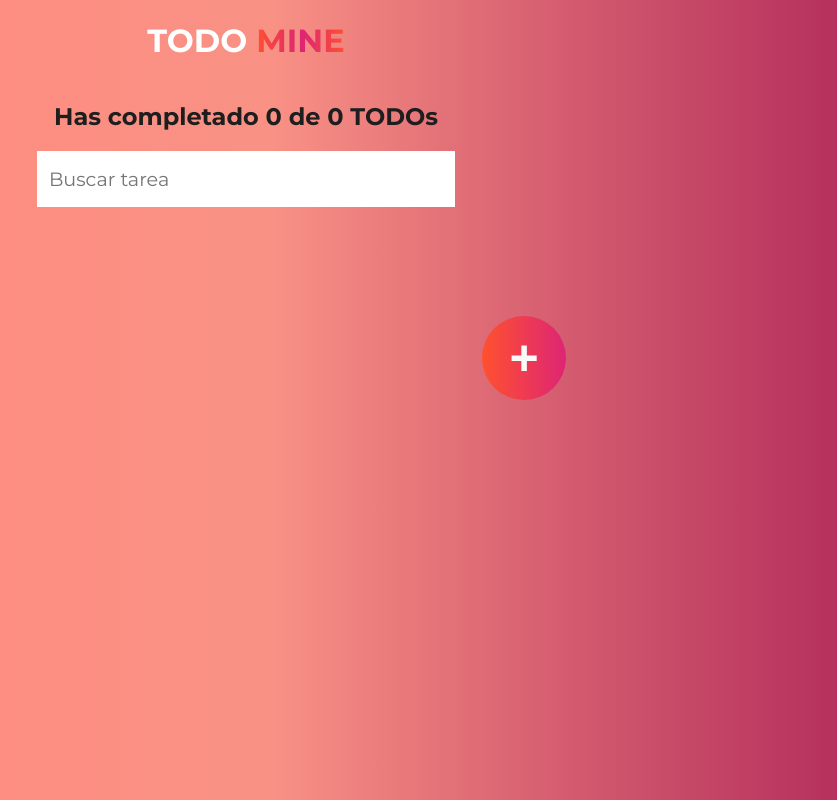
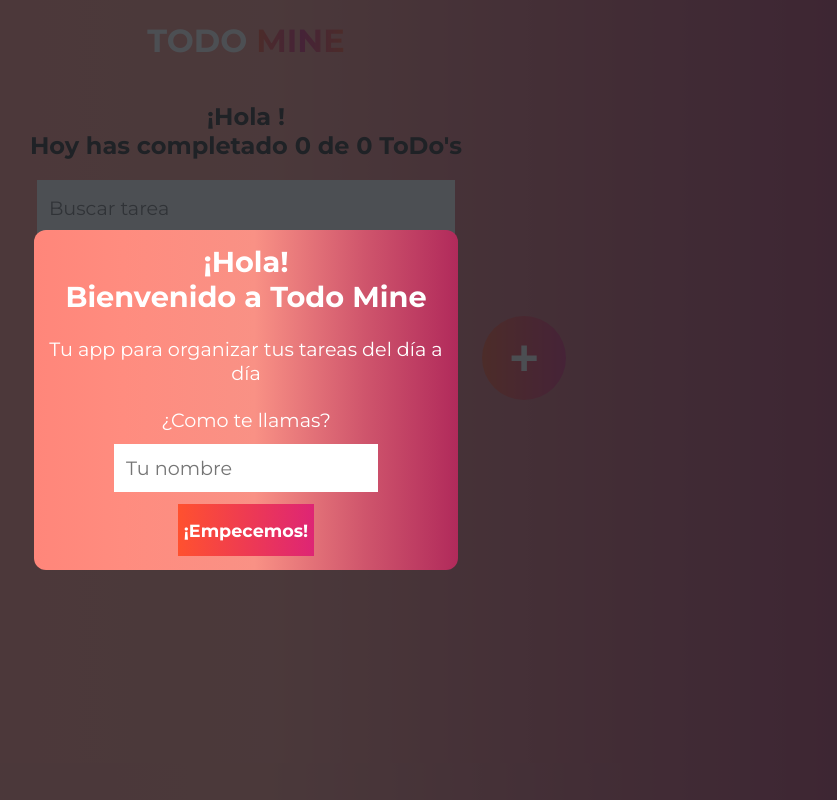
Before and after one commit to MauroBrandan/TodoMine, a React (Create React App) app: page / in a window 1280 px wide. Shown: the whole page, without its empty margins (394-1231 px from the left). Built offline with nearby package versions, Linux system fonts and the light colour scheme.

Commit message:
Implementacion de nombre de usuario

```diff
--- a/src/components/AppIU.js
+++ b/src/components/AppIU.js
@@ -7,10 +7,11 @@ import TodoItem from './TodoItem'
 import CreateTodoButton from './CreateTodoButton'
 import Modal from './Modal'
 import TodoForm from './TodoForm'
+import UserForm from './UserForm'
 import { TodoContext } from '../contexts/TodoContext'
 
 function AppIU() {
-	const { searchedTodos, completeTodo, deleteTodo, openModal } =
+	const { searchedTodos, completeTodo, deleteTodo, openModal, user } =
 		React.useContext(TodoContext)
 
 	return (
@@ -31,13 +32,19 @@ function AppIU() {
 				))}
 			</TodoList>
 
-			{openModal && (
+			<CreateTodoButton />
+
+			{!user && openModal && (
+				<Modal>
+					<UserForm />
+				</Modal>
+			)}
+
+			{user && openModal && (
 				<Modal>
 					<TodoForm />
 				</Modal>
 			)}
-
-			<CreateTodoButton />
 		</>
 	)
 }
--- a/src/components/Counter.jsx
+++ b/src/components/Counter.jsx
@@ -4,11 +4,12 @@ import { TodoContext } from '../contexts/TodoContext'
 import './styles/Counter.css'
 
 function Counter() {
-	const { totalTodos, completedTodos } = React.useContext(TodoContext)
+	const { totalTodos, completedTodos, user } = React.useContext(TodoContext)
 
 	return (
 		<h2 className='Counter'>
-			Has completado {completedTodos} de {totalTodos} TODOs
+			¡Hola {user}! <br />
+			Hoy has completado {completedTodos} de {totalTodos} ToDo's
 		</h2>
 	)
 }
--- /dev/null
+++ b/src/components/UserForm.jsx
@@ -0,0 +1,44 @@
+import React, { useState, useContext } from 'react'
+import { TodoContext } from '../contexts/TodoContext'
+
+import './styles/UserForm.css'
+
+function UserForm() {
+	const { setOpenModal, addUser } = useContext(TodoContext)
+	const [userValue, setUserValue] = useState('')
+
+	const onChangeInputValue = (event) => {
+		setUserValue(event.target.value)
+	}
+
+	const onSubmitUser = (event) => {
+		event.preventDefault()
+		console.log(`Hola ${userValue}`)
+		if (userValue.length > 0) {
+			addUser(userValue)
+			setOpenModal(false)
+		}
+	}
+
+	return (
+		<form className='UserForm' onSubmit={onSubmitUser}>
+			<h2>
+				¡Hola! <br /> Bienvenido a Todo Mine
+			</h2>
+			<p>Tu app para organizar tus tareas del día a día</p>
+			<label>¿Como te llamas?</label>
+			<input
+				type='text'
+				placeholder='Tu nombre'
+				maxLength='13'
+				value={userValue}
+				onChange={onChangeInputValue}
+			/>
+			<button className='UserForm__button' type='submit'>
+				¡Empecemos!
+			</button>
+		</form>
+	)
+}
+
+export default UserForm
--- /dev/null
+++ b/src/components/styles/UserForm.css
@@ -0,0 +1,65 @@
+.UserForm {
+	display: flex;
+	flex-direction: column;
+	justify-content: space-around;
+	align-items: center;
+	width: 80%;
+	min-width: 300px;
+	max-width: 400px;
+	height: 316px;
+	padding: 12px;
+	font-size: 1.2rem;
+	text-align: center;
+	border-radius: 12px;
+	background-image: linear-gradient(
+		to right,
+		#ff8177 0%,
+		#ff867a 0%,
+		#ff8c7f 21%,
+		#f99185 52%,
+		#cf556c 78%,
+		#b12a5b 100%
+	);
+}
+
+.UserForm h2 {
+	margin: 0;
+}
+
+.UserForm p {
+	text-align: center;
+	font-size: 1.2rem;
+}
+
+.UserForm label {
+	margin-bottom: 8px;
+	font-size: 1.2rem;
+}
+
+.UserForm input {
+	width: 60%;
+	height: 24px;
+	margin-bottom: 8px;
+	padding: 12px;
+	font-family: 'Montserrat', Arial, Helvetica, sans-serif;
+	font-size: 1.2rem;
+	border: none;
+	outline: none;
+}
+
+.UserForm__button {
+	width: max-content;
+	height: 52px;
+	font-family: 'Montserrat', Arial, Helvetica, sans-serif;
+	font-size: 1.1rem;
+	font-weight: bold;
+	color: white;
+	border: none;
+	cursor: pointer;
+	background-image: linear-gradient(to right, #ff512f 0%, #dd2476 51%, #ff512f 100%);
+	background-size: 200% auto;
+}
+
+.UserForm__button:hover {
+	background-position: right center;
+}
--- a/src/contexts/TodoContext.js
+++ b/src/contexts/TodoContext.js
@@ -1,10 +1,11 @@
-import React, { useState } from 'react'
+import React, { useState, useEffect } from 'react'
 import useLocalStorage from '../hooks/useLocalStorage'
 
 const TodoContext = React.createContext()
 
 function TodoProvider(props) {
 	const [todos, setTodos] = useLocalStorage('TODOS_V1', [])
+	const [user, setUser] = useLocalStorage('USER_V1', '')
 	const [searchValue, setSearchValue] = useState('')
 	const [openModal, setOpenModal] = useState(false)
 
@@ -41,6 +42,12 @@ function TodoProvider(props) {
 		setTodos(newTodos)
 	}
 
+	useEffect(() => !user && setOpenModal(true), [])
+
+	const addUser = (user) => {
+		setUser(user)
+	}
+
 	return (
 		<TodoContext.Provider
 			value={{
@@ -54,6 +61,8 @@ function TodoProvider(props) {
 				deleteTodo,
 				openModal,
 				setOpenModal,
+				user,
+				addUser,
 			}}
 		>
 			{props.children}
```
